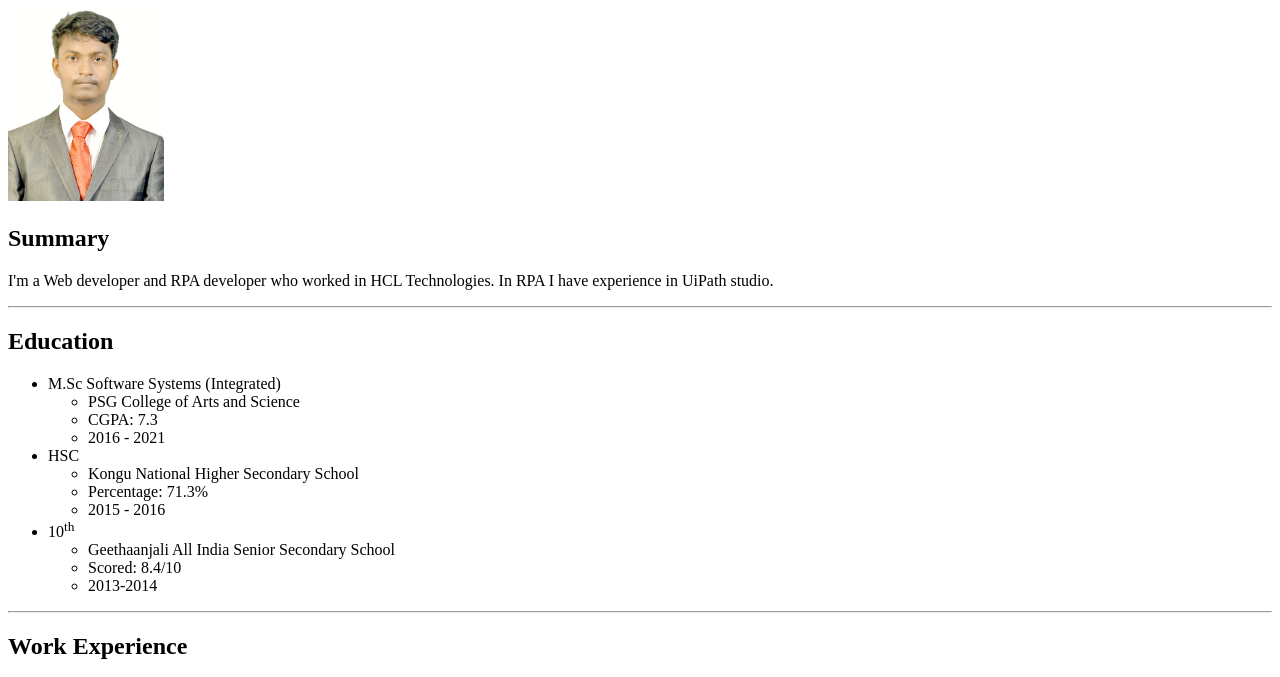
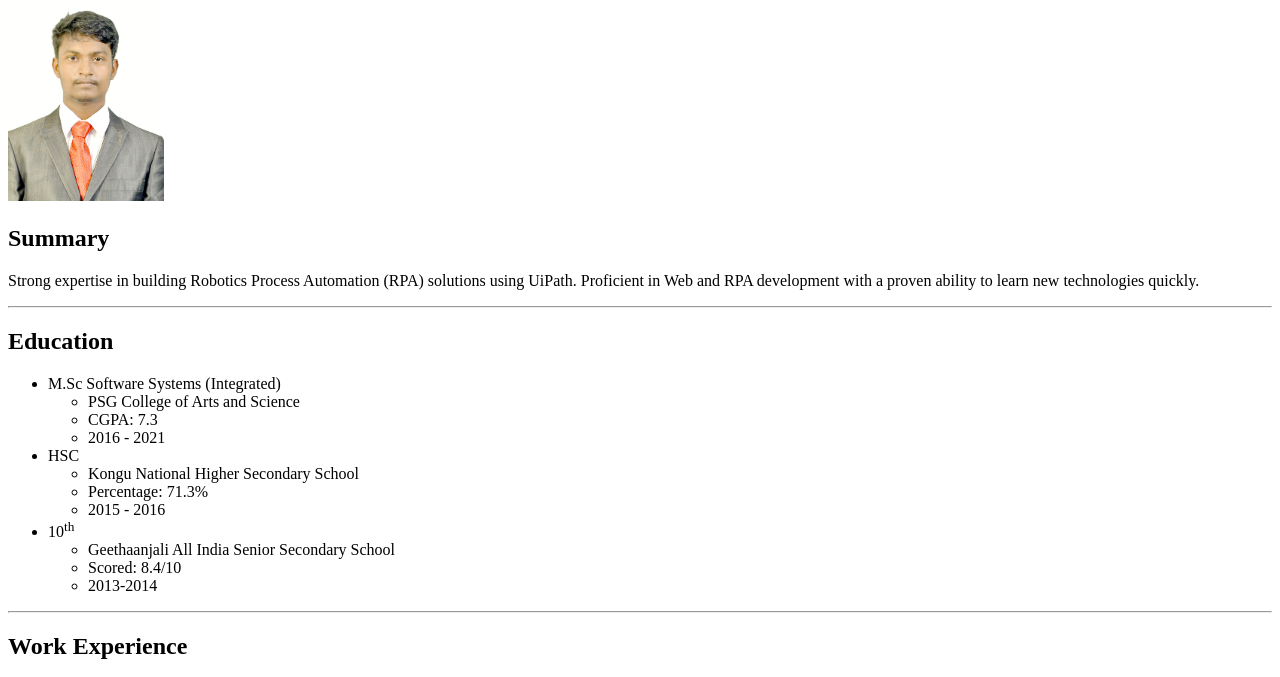
Before and after one commit to Shri7887/capstone1-myresume, a plain HTML site: page index.html in a window 1280 px wide. Shown: the part 79-756 px from the top of the page. Drawn offline with Linux system fonts and the light colour scheme.

Commit message:
Update index.html

```diff
--- a/index.html
+++ b/index.html
@@ -9,13 +9,12 @@
     <h1>My Resume</h1>
     <img
       src="./assert/Passport_ShriKanth.jpg"
-      alt="shrikanth's profile picture"
+      alt="Shrikanth's profile picture"
       height="200px"
     />
     <h2>Summary</h2>
     <p>
-      I'm a Web developer and RPA developer who worked in HCL Technologies. In
-      RPA I have experience in UiPath studio.
+      Strong expertise in building Robotics Process Automation (RPA) solutions using UiPath. Proficient in Web and RPA development with a proven ability to learn new technologies quickly.
     </p>
     <hr />
     <h2>Education</h2>
```
